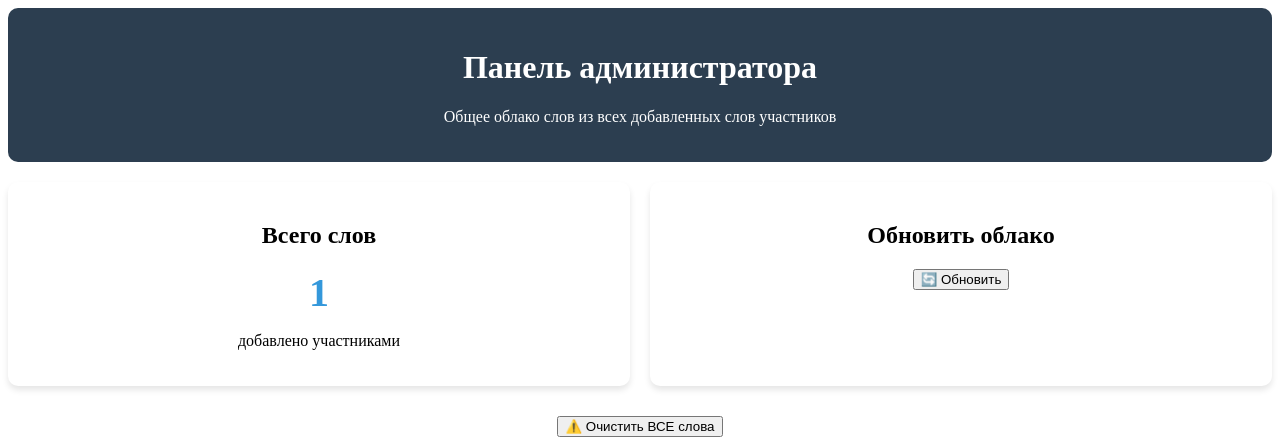
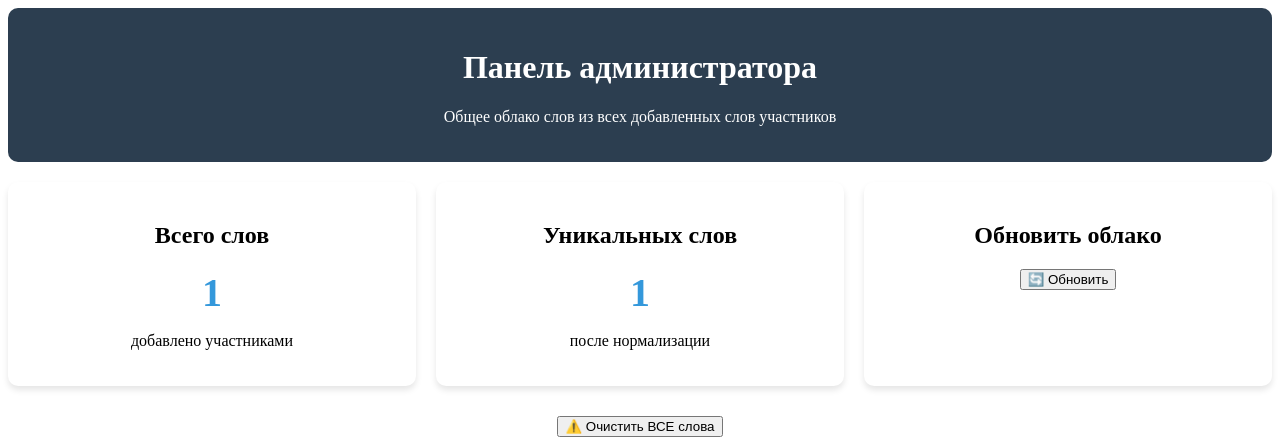
Before and after one commit to desretoot-a11y/wordcloud-octo-carnival, a Flask app: template templates/admin.html in a window 1280 px wide. Shown: the top 444 px of the page. Run offline with Flask 3, Linux system fonts and the light colour scheme; the template is opened without the code that fills it: most values are stand-ins (such as "Sample title", 1, 10 or a date in 2020).

Commit message:
Update admin.html

```diff
--- a/templates/admin.html
+++ b/templates/admin.html
@@ -71,6 +71,12 @@
     </div>
 
     <div class="stat-card">
+        <h2>Уникальных слов</h2>
+        <div class="stat-value">{{ unique_words_count }}</div>
+        <p>после нормализации</p>
+    </div>
+
+    <div class="stat-card">
         <h2>Обновить облако</h2>
         <button onclick="refreshCloud()">🔄 Обновить</button>
     </div>
```
